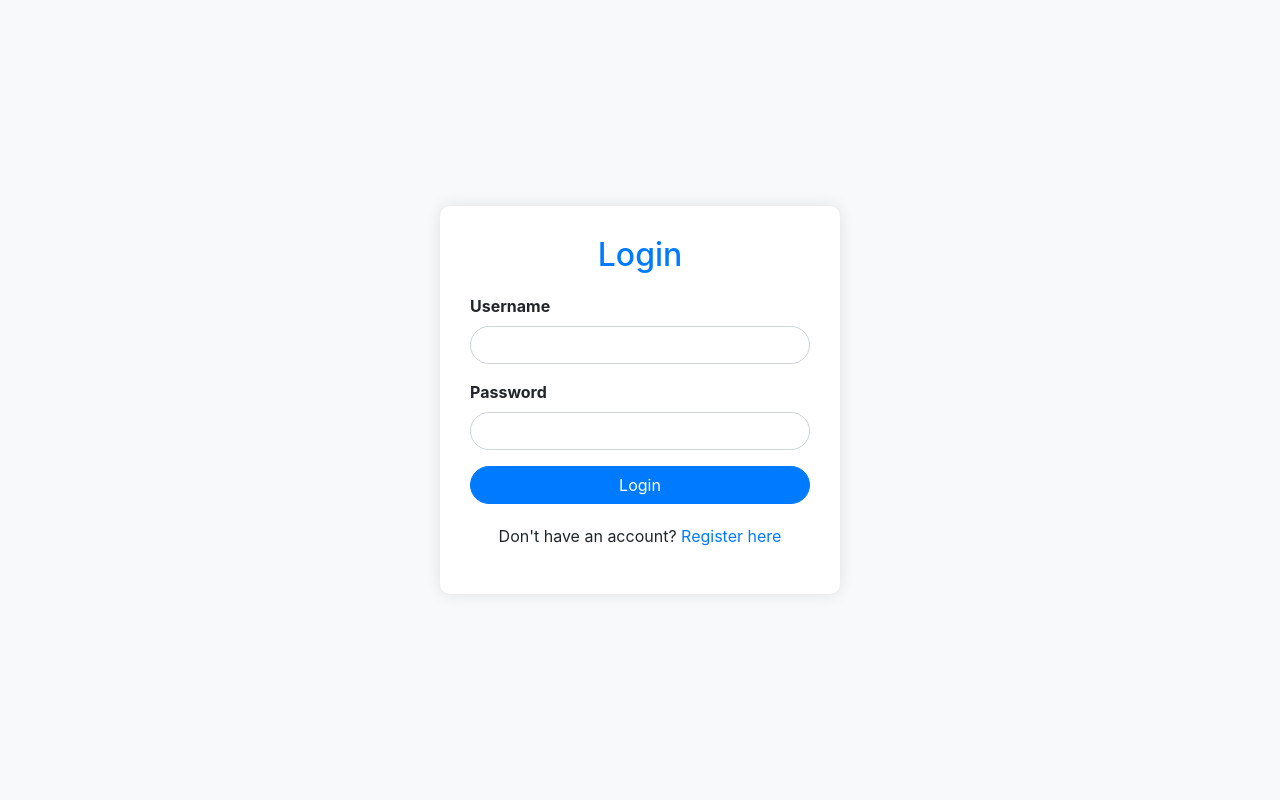
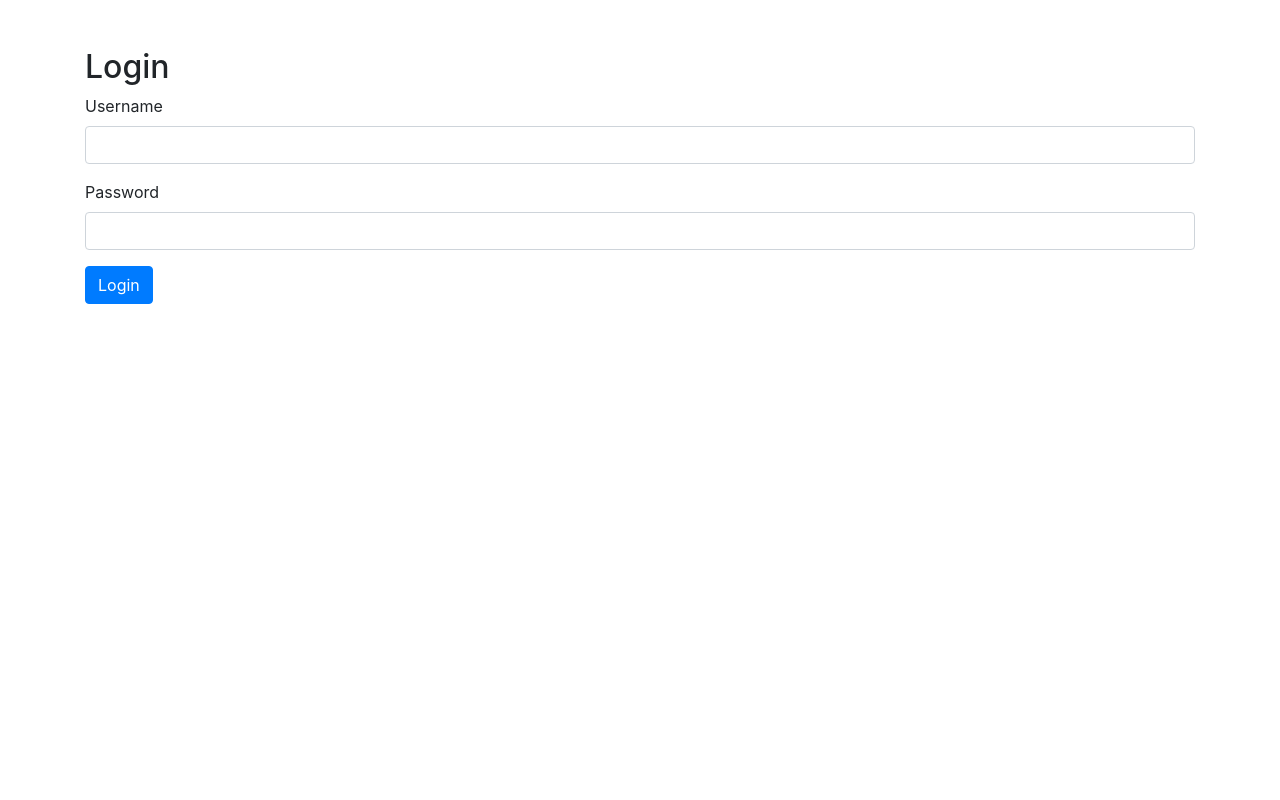
Before and after one commit to Adeyzack/online-registering-web-App, a PHP site: page /login.php in a window 1280 px wide. Run offline with PHP 8.4, Linux system fonts and the light colour scheme; data that the repository does not hold is empty.

Commit message:
update login

```diff
--- a/login.php
+++ b/login.php
@@ -17,12 +17,11 @@ if ($_SERVER['REQUEST_METHOD'] == 'POST') {
             $_SESSION['user_id'] = $id;
             $_SESSION['role'] = $role;
             header('Location: dashboard.php');
-            exit();
         } else {
-            $error = "Your account is not activated. Please contact the admin.";
+            echo "<div class='alert alert-danger'>Your account is not activated. Please contact the admin.</div>";
         }
     } else {
-        $error = "Invalid username or password!";
+        echo "<div class='alert alert-danger'>Invalid username or password!</div>";
     }
 
     $stmt->close();
@@ -36,64 +35,10 @@ $conn->close();
 <head>
     <title>Login</title>
     <link href="https://stackpath.bootstrapcdn.com/bootstrap/4.5.2/css/bootstrap.min.css" rel="stylesheet">
-    <link rel="stylesheet" href="https://stackpath.bootstrapcdn.com/font-awesome/4.7.0/css/font-awesome.min.css">
-    <style>
-        body {
-            background-color: #f8f9fa;
-            display: flex;
-            justify-content: center;
-            align-items: center;
-            height: 100vh;
-        }
-        .container {
-            max-width: 400px;
-            background-color: #ffffff;
-            padding: 30px;
-            border-radius: 10px;
-            box-shadow: 0 0 15px rgba(0, 0, 0, 0.1);
-        }
-        .form-control {
-            border-radius: 30px;
-        }
-        .btn-primary {
-            background-color: #007bff;
-            border-color: #007bff;
-            border-radius: 30px;
-            width: 100%;
-        }
-        .btn-primary:hover {
-            background-color: #0056b3;
-            border-color: #004085;
-        }
-        .form-group label {
-            font-weight: bold;
-        }
-        h2 {
-            margin-bottom: 20px;
-            color: #007bff;
-            text-align: center;
-        }
-        .form-footer {
-            text-align: center;
-            margin-top: 20px;
-        }
-        .form-footer a {
-            color: #007bff;
-        }
-        .form-footer a:hover {
-            text-decoration: underline;
-        }
-        .alert {
-            margin-top: 20px;
-        }
-    </style>
 </head>
 <body>
-    <div class="container">
+    <div class="container mt-5">
         <h2>Login</h2>
-        <?php if (isset($error)): ?>
-            <div class="alert alert-danger"><?php echo $error; ?></div>
-        <?php endif; ?>
         <form method="POST" action="login.php">
             <div class="form-group">
                 <label for="username">Username</label>
@@ -104,9 +49,6 @@ $conn->close();
                 <input type="password" class="form-control" id="password" name="password" required>
             </div>
             <button type="submit" class="btn btn-primary">Login</button>
-            <div class="form-footer">
-                <p>Don't have an account? <a href="register.php">Register here</a></p>
-            </div>
         </form>
     </div>
 </body>
```
